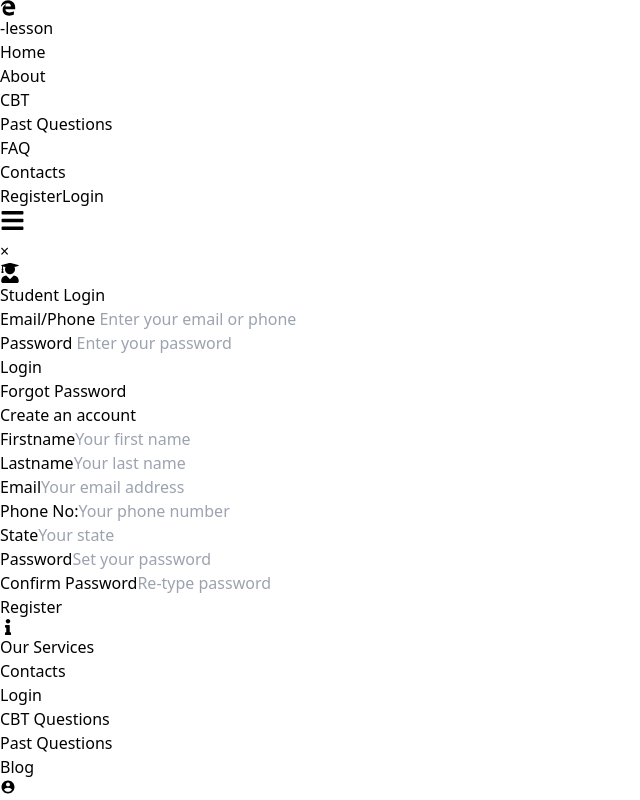
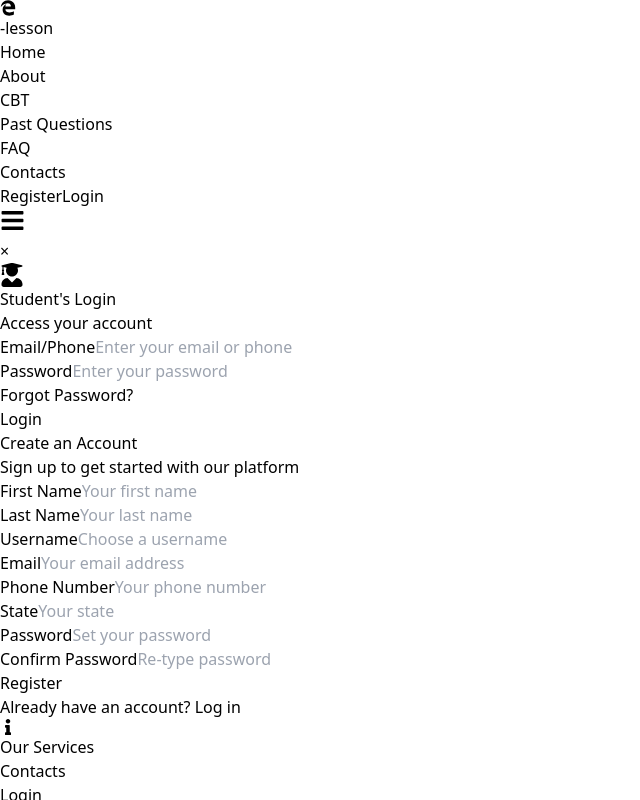
Before and after one commit to kingsLib5/cbt-site, a React (Vite) app: page /Register in a window 1280 px wide. Both pictures are taken after a click on the button "Login". Shown: the top 800 px of the page, without its empty margins (0-640 px from the left). Built offline with nearby package versions, Linux system fonts and the light colour scheme.

Commit message:
login and register changes

```diff
--- a/src/SchoolComponents/Login.jsx
+++ b/src/SchoolComponents/Login.jsx
@@ -1,66 +1,81 @@
-import React from 'react';
-import { motion } from 'framer-motion';
-import { FaUserGraduate } from 'react-icons/fa';
+import React from "react";
+import { motion } from "framer-motion";
+import { FaUserGraduate } from "react-icons/fa";
 
 function Login({ onClose }) {
   return (
-    <div className='fixed inset-0 bg-black bg-opacity-50 flex justify-center items-center z-[1000]'>
+    <div className="fixed inset-0 bg-black bg-opacity-50 flex justify-center items-center z-[1000]">
       <motion.div
-        className='relative bg-white h-[70vh] w-[90vw] md:w-[60vw] lg:w-[30vw] grid grid-rows-6 rounded-2xl shadow-xl'
-        initial={{ opacity: 0, scale: 0.8 }}
-        animate={{ opacity: 1, scale: 1 }}
-        transition={{ duration: 0.6 }}
+        className="bg-white w-full max-w-md rounded-lg shadow-2xl p-8 relative"
+        initial={{ opacity: 0, y: 50 }}
+        animate={{ opacity: 1, y: 0 }}
+        transition={{ duration: 0.6, ease: "easeOut" }}
       >
-        {/* Close button */}
+        {/* Close Button */}
         <button
           onClick={onClose}
-          className='absolute top-3 right-3 text-gray-500 hover:text-black text-2xl'
+          className="absolute top-3 right-3 text-gray-500 hover:text-black text-2xl"
         >
           &times;
         </button>
 
-        {/* Header with Icon and Text */}
-        <div className='bg-gray-200 h-[60px] row-span-1 flex justify-center items-center font-bold text-[24px] font-mono rounded-t-2xl'>
-          <FaUserGraduate size={20} className='text-gray-700 mr-2' />
-          <span className='text-[20px] text-[black] '>Student Login</span>
+        {/* Header */}
+        <div className="text-center mb-6">
+          <h1 className="text-2xl font-bold text-gray-800 flex items-center justify-center">
+            <FaUserGraduate size={24} className="text-orange-500 mr-2" />
+            Student's Login
+          </h1>
+          <p className="text-sm text-gray-500">Access your account</p>
         </div>
 
-        <div className='row-span-5 grid p-6'>
         {/* Form */}
-          <form className='grid grid-rows-3 gap-4'>
-            <div className='grid font-semibold'>
-              <label className="text-gray-800">Email/Phone</label> {/* Explicit color */}
+        <form className="space-y-5">
+          {/* Email/Phone Field */}
+          <div>
+            <label className="block text-sm font-medium text-gray-700 mb-1">
+              Email/Phone
+            </label>
             <input
-                className='bg-gray-300 w-[80%] md:w-[70%] lg:w-[80%] h-[6vh] mt-2 rounded-md p-2 shadow-md text-gray-900'
-                placeholder='Enter your email or phone'
-                type="email"
-              />
-            </div>
-            <div className='grid font-semibold'>
-              <label className="text-gray-800">Password</label> {/* Explicit color */}
-              <input
-                className='bg-gray-300 w-[80%] md:w-[70%] lg:w-[80%] h-[6vh] mt-2 rounded-md p-2 shadow-md text-gray-900'
-                placeholder='Enter your password'
-                type="password"
+              type="text"
+              placeholder="Enter your email or phone"
+              className="w-full px-4 py-2 border rounded-lg shadow-sm focus:ring focus:ring-orange-300 focus:outline-none"
             />
           </div>
 
-            <div className='grid grid-rows-4 row-span-1'>
-              <div className='row-span-3 grid justify-center items-center'>
+          {/* Password Field */}
+          <div>
+            <label className="block text-sm font-medium text-gray-700 mb-1">
+              Password
+            </label>
+            <input
+              type="password"
+              placeholder="Enter your password"
+              className="w-full px-4 py-2 border rounded-lg shadow-sm focus:ring focus:ring-orange-300 focus:outline-none"
+            />
+          </div>
+
+          {/* Forgot Password Link */}
+          <div className="text-right">
+            <a
+              href="#"
+              className="text-sm text-orange-500 hover:underline font-medium"
+            >
+              Forgot Password?
+            </a>
+          </div>
+
+          {/* Login Button */}
+          <div className="text-center">
             <motion.button
-                  className='bg-[orangered] text-white font-semibold h-[6vh] w-[120px] rounded-[20px] shadow-lg'
-                  whileHover={{ scale: 1.10 }}
+              type="submit"
+              className="w-full py-3 bg-orange-500 text-white font-bold rounded-lg shadow-md hover:bg-orange-600 focus:outline-none focus:ring focus:ring-orange-300"
+              whileHover={{ scale: 1.05 }}
               whileTap={{ scale: 0.95 }}
             >
               Login
             </motion.button>
           </div>
-              <div className='grid justify-center items-center font-semibold'>
-                <a href="#" className="text-blue-500 hover:underline">Forgot Password</a>
-              </div>
-            </div>
         </form>
-        </div>
       </motion.div>
     </div>
   );
--- a/src/SchoolComponents/Register.jsx
+++ b/src/SchoolComponents/Register.jsx
@@ -1,96 +1,154 @@
-
-import React from 'react'
-import { motion } from 'framer-motion'
+import React, { useState } from "react";
+import { motion } from "framer-motion";
+import Login from "./Login"; // Import the Login component
 
 function Register() {
+  const [isLoginOpen, setIsLoginOpen] = useState(false);
+
+  const openLoginModal = () => setIsLoginOpen(true);
+  const closeLoginModal = () => setIsLoginOpen(false);
+
   return (
-    <div className='h-[130vh] w-screen grid justify-center items-center bg-[#b4b3b3]'>
+    <div className="min-h-[100vh] w-screen flex justify-center items-center bg-gray-100">
       <motion.div
-        className='bg-white h-[120vh] w-[90vw] md:w-[70vw] lg:w-[30vw] grid grid-rows-8 rounded-2xl shadow-xl'
-        initial={{ opacity: 0, scale: 0.8 }}
-        animate={{ opacity: 1, scale: 1 }}
-        transition={{ duration: 0.6 }}
+        className="bg-white w-full max-w-md rounded-lg shadow-2xl p-8"
+        initial={{ opacity: 0, y: 50 }}
+        animate={{ opacity: 1, y: 0 }}
+        transition={{ duration: 0.6, ease: "easeOut" }}
       >
         {/* Header */}
-        <div className='bg-[#e4e4e3] flex h-[60px] justify-center items-center font-mono font-semibold text-[15px] row-span-1 rounded-t-2xl'>
-          Create an account
+        <div className="text-center mb-6">
+          <h1 className="text-2xl font-bold text-gray-800">Create an Account</h1>
+          <p className="text-sm text-gray-500">
+            Sign up to get started with our platform
+          </p>
         </div>
 
-        <div className='row-span-6 mt-5 flex justify-start items-center p-4'>
         {/* Form */}
-          <form className='grid grid-rows-7 gap-4 w-full'>
-            <div className='grid font-semibold'>
-              <label className='text-[14px] mb-1'>Firstname</label>
+        <form className="space-y-5">
+          {/* First and Last Name Fields */}
+          <div className="flex gap-4">
+            <div className="w-1/2">
+              <label className="block text-sm font-medium text-gray-700 mb-1">
+                First Name
+              </label>
               <input
                 type="text"
-                className='bg-gray-300 w-[90%] md:w-[80%] lg:w-[300px] h-[6vh] rounded-md p-2 shadow-md'
-                placeholder='Your first name'
-              />
-            </div>
-            <div className='grid font-semibold'>
-              <label className='text-[14px] mb-1'>Lastname</label>
-              <input
-                type="text"
-                className='bg-gray-300 w-[90%] md:w-[80%] lg:w-[300px] h-[6vh] rounded-md p-2 shadow-md'
-                placeholder='Your last name'
-              />
-            </div>
-            <div className='grid font-semibold'>
-              <label className='text-[14px] mb-1'>Email</label>
-              <input
-                type="email"
-                className='bg-gray-300 w-[90%] md:w-[80%] lg:w-[300px] h-[6vh] rounded-md p-2 shadow-md'
-                placeholder='Your email address'
-              />
-            </div>
-            <div className='grid font-semibold'>
-              <label className='text-[14px] mb-1'>Phone No:</label>
-              <input
-                type="text"
-                className='bg-gray-300 w-[90%] md:w-[80%] lg:w-[300px] h-[6vh] rounded-md p-2 shadow-md'
-                placeholder='Your phone number'
-              />
-            </div>
-            <div className='grid font-semibold'>
-              <label className='text-[14px] mb-1'>State</label>
-              <input
-                type="text"
-                className='bg-gray-300 w-[90%] md:w-[80%] lg:w-[300px] h-[6vh] rounded-md p-2 shadow-md'
-                placeholder='Your state'
-              />
-            </div>
-            <div className='grid font-semibold'>
-              <label className='text-[14px] mb-1'>Password</label>
-              <input
-                type="password"
-                className='bg-gray-300 w-[90%] md:w-[80%] lg:w-[300px] h-[6vh] rounded-md p-2 shadow-md'
-                placeholder='Set your password'
-              />
-            </div>
-            <div className='grid font-semibold'>
-              <label className='text-[14px] mb-1'>Confirm Password</label>
-              <input
-                type="password"
-                className='bg-gray-300 w-[90%] md:w-[80%] lg:w-[300px] h-[6vh] rounded-md p-2 shadow-md'
-                placeholder='Re-type password'
+                placeholder="Your first name"
+                className="w-full px-4 py-2 border rounded-lg shadow-sm focus:ring focus:ring-orange-300 focus:outline-none"
               />
             </div>
 
-            {/* Button */}
-            <div className='grid justify-center mt-5 items-center row-span-1'>
+            <div className="w-1/2">
+              <label className="block text-sm font-medium text-gray-700 mb-1">
+                Last Name
+              </label>
+              <input
+                type="text"
+                placeholder="Your last name"
+                className="w-full px-4 py-2 border rounded-lg shadow-sm focus:ring focus:ring-orange-300 focus:outline-none"
+              />
+            </div>
+          </div>
+
+          {/* Other Form Fields */}
+          <div>
+            <label className="block text-sm font-medium text-gray-700 mb-1">
+              Username
+            </label>
+            <input
+              type="text"
+              placeholder="Choose a username"
+              className="w-full px-4 py-2 border rounded-lg shadow-sm focus:ring focus:ring-orange-300 focus:outline-none"
+            />
+          </div>
+
+          <div>
+            <label className="block text-sm font-medium text-gray-700 mb-1">
+              Email
+            </label>
+            <input
+              type="email"
+              placeholder="Your email address"
+              className="w-full px-4 py-2 border rounded-lg shadow-sm focus:ring focus:ring-orange-300 focus:outline-none"
+            />
+          </div>
+
+          <div>
+            <label className="block text-sm font-medium text-gray-700 mb-1">
+              Phone Number
+            </label>
+            <input
+              type="tel"
+              placeholder="Your phone number"
+              className="w-full px-4 py-2 border rounded-lg shadow-sm focus:ring focus:ring-orange-300 focus:outline-none"
+            />
+          </div>
+
+          <div>
+            <label className="block text-sm font-medium text-gray-700 mb-1">
+              State
+            </label>
+            <input
+              type="text"
+              placeholder="Your state"
+              className="w-full px-4 py-2 border rounded-lg shadow-sm focus:ring focus:ring-orange-300 focus:outline-none"
+            />
+          </div>
+
+          <div>
+            <label className="block text-sm font-medium text-gray-700 mb-1">
+              Password
+            </label>
+            <input
+              type="password"
+              placeholder="Set your password"
+              className="w-full px-4 py-2 border rounded-lg shadow-sm focus:ring focus:ring-orange-300 focus:outline-none"
+            />
+          </div>
+
+          <div>
+            <label className="block text-sm font-medium text-gray-700 mb-1">
+              Confirm Password
+            </label>
+            <input
+              type="password"
+              placeholder="Re-type password"
+              className="w-full px-4 py-2 border rounded-lg shadow-sm focus:ring focus:ring-orange-300 focus:outline-none"
+            />
+          </div>
+
+          {/* Register Button */}
+          <div className="text-center">
             <motion.button
-                className='bg-orange-500 text-white font-semibold h-[6vh] w-[120px] md:w-[50%] lg:w-[120px] rounded-[20px] shadow-lg'
-                whileHover={{ scale: 1.10 }} // Subtle hover effect
+              type="submit"
+              className="w-full py-3 bg-orange-500 text-white font-bold rounded-lg shadow-md hover:bg-orange-600 focus:outline-none focus:ring focus:ring-orange-300"
+              whileHover={{ scale: 1.05 }}
               whileTap={{ scale: 0.95 }}
             >
               Register
             </motion.button>
           </div>
         </form>
+
+        {/* Footer */}
+        <div className="text-center mt-6">
+          <p className="text-sm text-gray-500">
+            Already have an account?{" "}
+            <button
+              onClick={openLoginModal}
+              className="text-orange-500 hover:underline font-medium"
+            >
+              Log in
+            </button>
+          </p>
         </div>
       </motion.div>
+
+      {/* Login Modal */}
+      {isLoginOpen && <Login onClose={closeLoginModal} />}
     </div>
-  )
+  );
 }
 
-export default Register
+export default Register;
```
Lines whose indentation alone changed are shown as unchanged.
